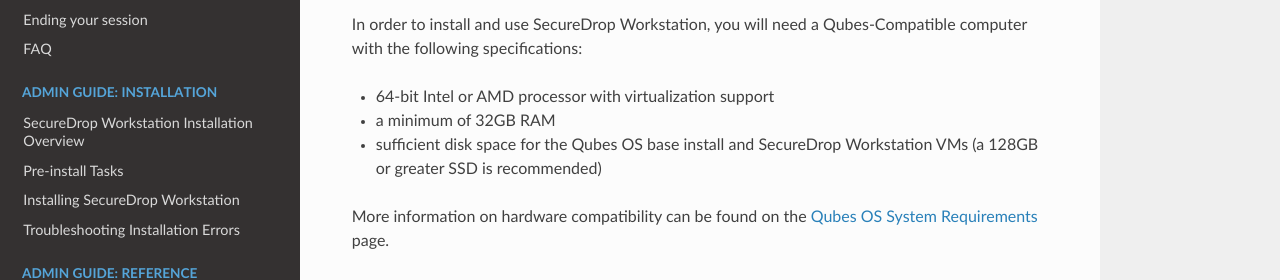
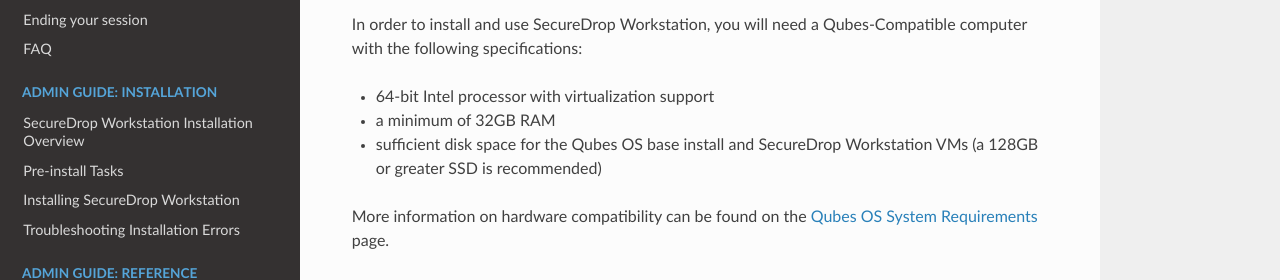
Before and after one commit to freedomofpress/securedrop-workstation-docs, a Sphinx documentation site: the page built from docs/admin/reference/hardware.rst, in a window 1280 px wide and 900 px high. Shown: the part 203-483 px from the top of the window. Built offline with Sphinx 7.4.7 and the Read the Docs theme 3.1.0, drawn with Linux system fonts in a browser that asks for light colours.

Commit message:
Don't recommend AMD processors for Qubes

```diff
--- a/docs/admin/reference/hardware.rst
+++ b/docs/admin/reference/hardware.rst
@@ -6,7 +6,7 @@
 
 In order to install and use SecureDrop Workstation, you will need a Qubes-Compatible computer with the following specifications:
 
-- 64-bit Intel or AMD processor with virtualization support
+- 64-bit Intel processor with virtualization support
 - a minimum of 32GB RAM
 - sufficient disk space for the Qubes OS base install and SecureDrop Workstation VMs (a 128GB or greater SSD is recommended)
 
```
